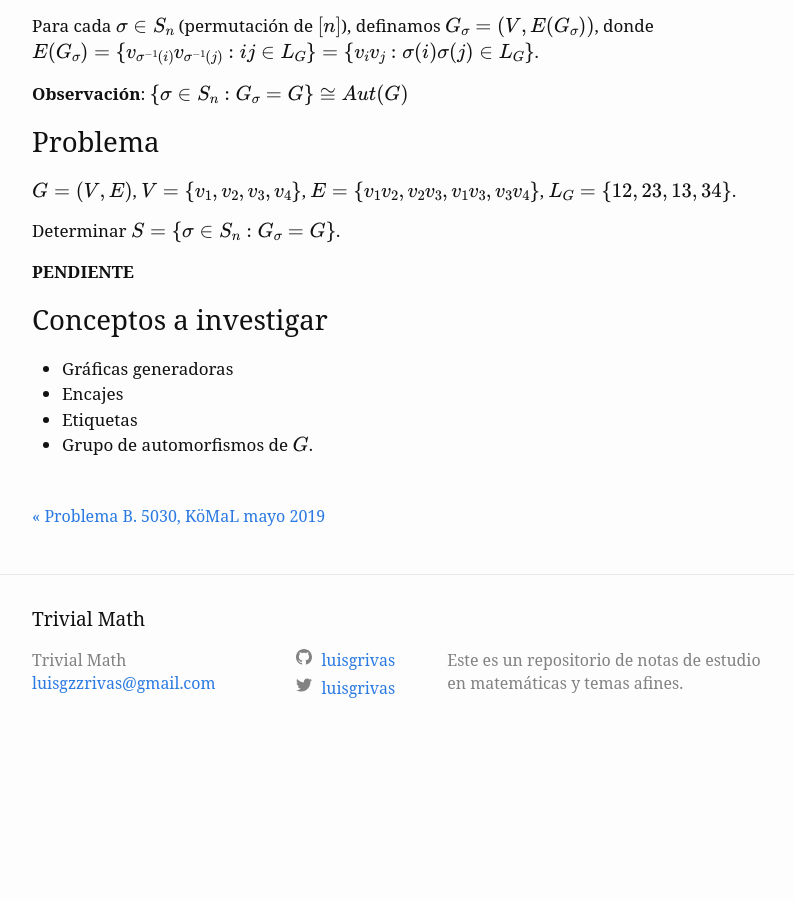
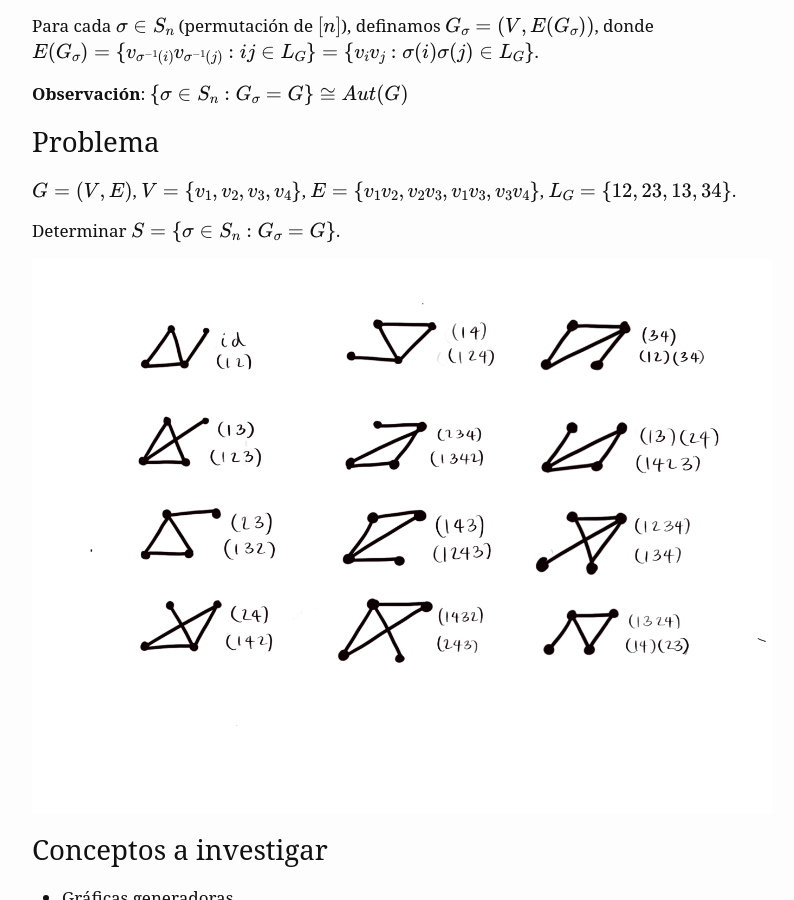
Before and after one commit to luisgrivas/blog, a Jekyll site: the page built from _posts/2020-11-12-apuntes-seminario-amoebas.md, in a window 1280 px wide and 900 px high, scrolled down 598 px. Shown: the whole window, without its empty margins (238-1032 px from the left). Built offline with Jekyll 4.4.1, drawn with Linux system fonts in a browser that asks for light colours; formulas are drawn with MathJax 3; before the commit the page ends 1359 px from its top, so only the background shows below that.

Commit message:
Actualizado blogpost de amoebas

```diff
--- a/_posts/2020-11-12-apuntes-seminario-amoebas.md
+++ b/_posts/2020-11-12-apuntes-seminario-amoebas.md
@@ -37,7 +37,7 @@ $G = (V, E)$, $V = \\{v_1, v_2, v_3, v_4\\}$, $E = \\{v_1 v_2, v_2 v_3, v_1 v_3,
 
 Determinar $S = \\{\sigma \in S_n: G_\sigma = G \\}$.
 
-**PENDIENTE**
+![amoebas1]({{ site.url }}/assets/amoebas1.png)
 
 ### Conceptos a investigar
 
```
Also changed, not shown: assets/amoebas1.png (added).
